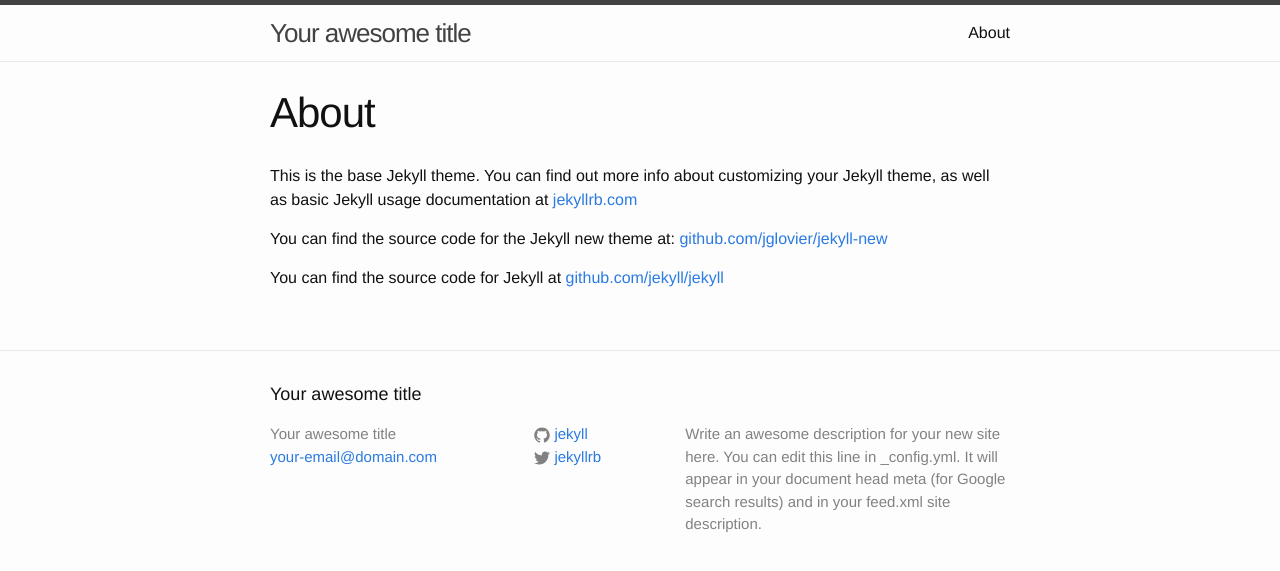
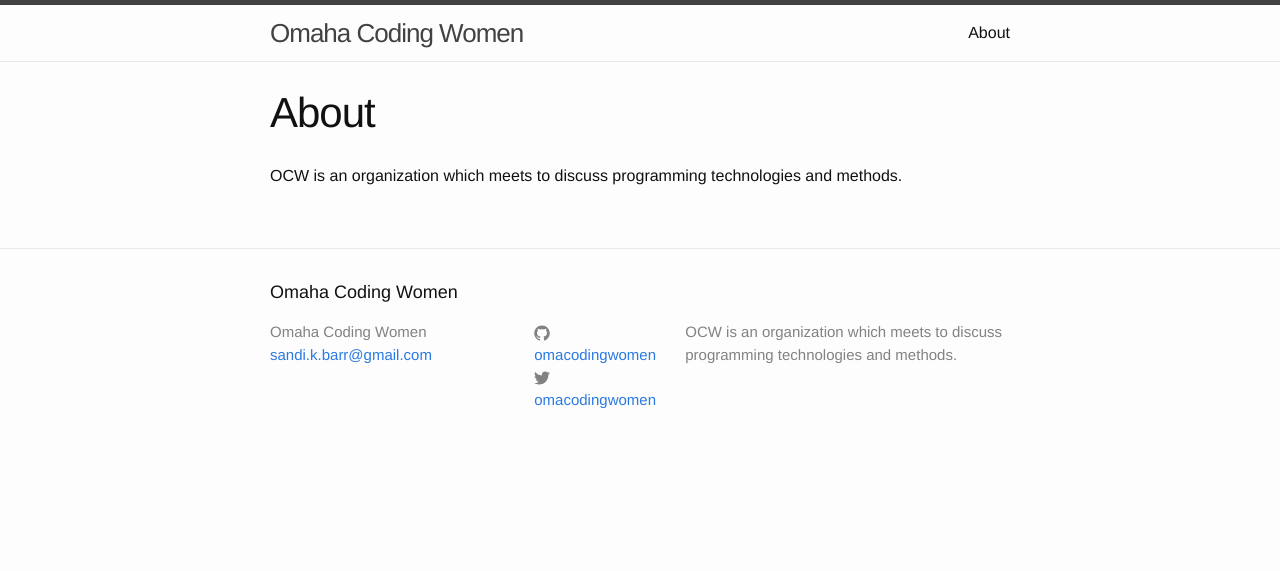
Before and after one commit to omacodingwomen/omacodingwomen.github.io, a Jekyll site: the page built from about.md, in a window 1280 px wide. Shown: the top 571 px of the page. Built offline with Jekyll 4.4.1, drawn with Linux system fonts in a browser that asks for light colours.

Commit message:
Update config file with proper details. Update initial post and about page with relevant placeholder content.

```diff
--- a/_config.yml
+++ b/_config.yml
@@ -1,14 +1,12 @@
 # Site settings
-title: Your awesome title
-email: your-email@domain.com
+title: Omaha Coding Women
+email: sandi.k.barr@gmail.com
 description: > # this means to ignore newlines until "baseurl:"
-  Write an awesome description for your new site here. You can edit this
-  line in _config.yml. It will appear in your document head meta (for
-  Google search results) and in your feed.xml site description.
+  OCW is an organization which meets to discuss programming technologies and methods.
 baseurl: "" # the subpath of your site, e.g. /blog/
-url: "http://yourdomain.com" # the base hostname & protocol for your site
-twitter_username: jekyllrb
-github_username:  jekyll
+url: "http://omahacodingwomen.com" # the base hostname & protocol for your site
+twitter_username: omacodingwomen
+github_username:  omacodingwomen
 
 # Build settings
 markdown: kramdown
--- a/about.md
+++ b/about.md
@@ -4,8 +4,4 @@ title: About
 permalink: /about/
 ---
 
-This is the base Jekyll theme. You can find out more info about customizing your Jekyll theme, as well as basic Jekyll usage documentation at [jekyllrb.com](http://jekyllrb.com/)
-
-You can find the source code for the Jekyll new theme at: [github.com/jglovier/jekyll-new](https://github.com/jglovier/jekyll-new)
-
-You can find the source code for Jekyll at [github.com/jekyll/jekyll](https://github.com/jekyll/jekyll)
+OCW is an organization which meets to discuss programming technologies and methods.
```
Also changed, not shown: _posts/2015-10-11-welcome.md (added, +17 -0 lines), _example_post/2015-10-11-welcome-to-jekyll.markdown (renamed from _posts/2015-10-11-welcome-to-jekyll.markdown).
